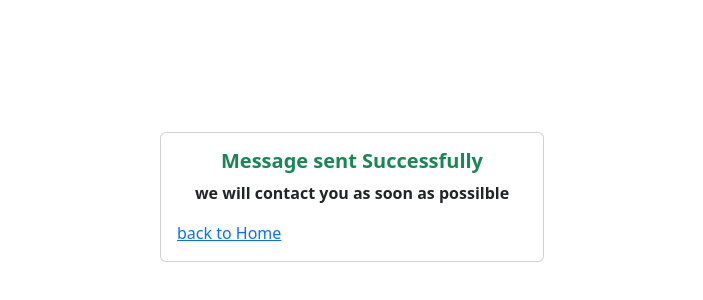
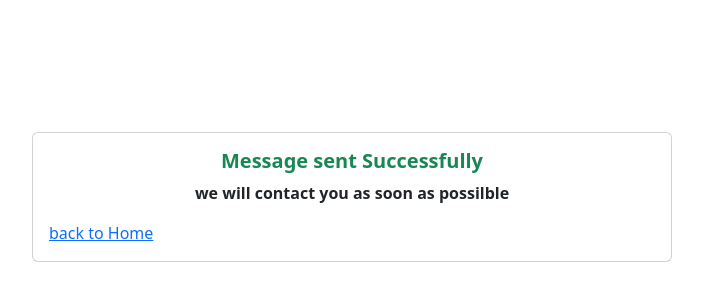
Before and after one commit to shabeebtk/portfolio-website-using-html-css-js-ajax, a plain HTML site: page page2/done.html in a window 1280 px wide. Shown: the part 60-360 px from the top of the page, without its empty margins (288-991 px from the left). Drawn offline with nearby package versions, Linux system fonts and the light colour scheme.

Commit message:
first commit

```diff
--- a/page2/done.html
+++ b/page2/done.html
@@ -8,7 +8,7 @@
     <link href="https://cdn.jsdelivr.net/npm/bootstrap@5.3.0-alpha3/dist/css/bootstrap.min.css" rel="stylesheet" integrity="sha384-KK94CHFLLe+nY2dmCWGMq91rCGa5gtU4mk92HdvYe+M/SXH301p5ILy+dN9+nJOZ" crossorigin="anonymous">
 </head>
 <body>
-    <div class="card" style="width: 30%; margin: auto; margin-top: 15%;">
+    <div class="card w-50" style=" margin: auto; margin-top: 15%;">
         <div class="card-body">
           <h5 class="card-title text-center fw-bold text-success">Message sent Successfully</h5>
           <p class="card-text text-center fw-bold">we will contact you as soon as possilble</p>
```
Also changed, not shown: index.html (+1 -1 lines).
